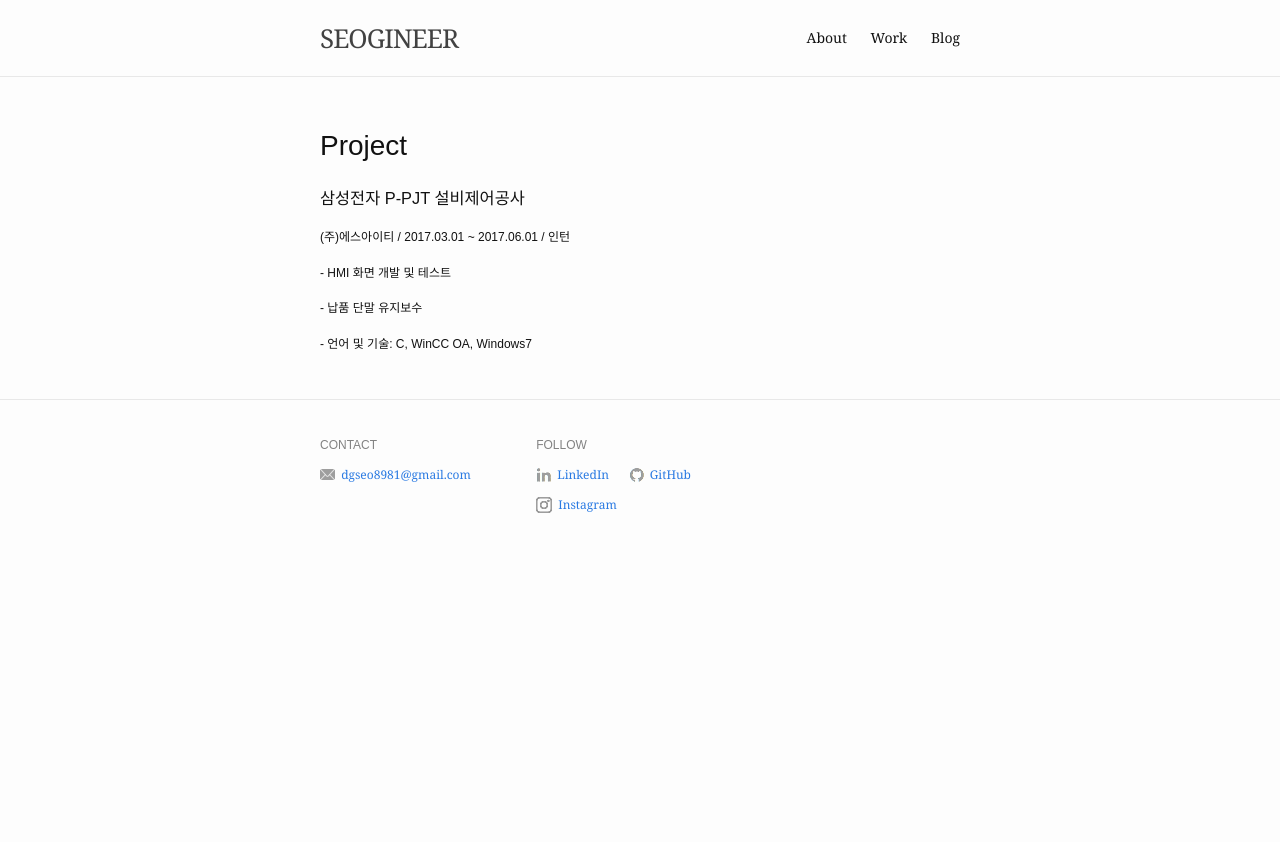
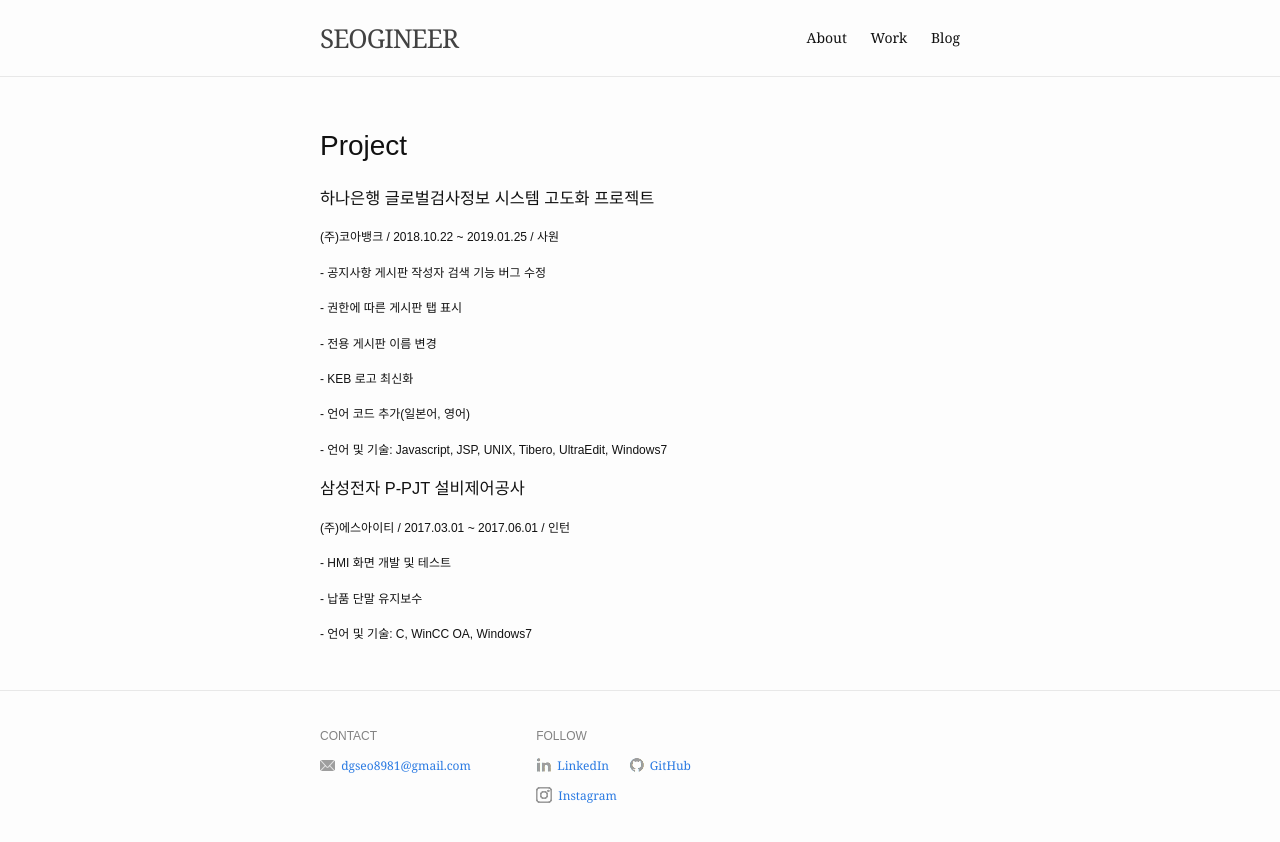
Before and after one commit to seogineer/seogineer.github.io, a Jekyll site: the page built from work.md, in a window 1280 px wide. Shown: the top 842 px of the page. Built offline with Jekyll 4.4.1, drawn with Linux system fonts in a browser that asks for light colours.

Commit message:
2020-11-28

```diff
--- a/work.md
+++ b/work.md
@@ -16,7 +16,14 @@ slug: /work
 ---
 # Project
 
-
+### 하나은행 글로벌검사정보 시스템 고도화 프로젝트
+#### (주)코아뱅크 / 2018.10.22 ~ 2019.01.25 / 사원
+#### - 공지사항 게시판 작성자 검색 기능 버그 수정
+#### - 권한에 따른 게시판 탭 표시
+#### - 전용 게시판 이름 변경
+#### - KEB 로고 최신화
+#### - 언어 코드 추가(일본어, 영어)
+#### - 언어 및 기술: Javascript, JSP, UNIX, Tibero, UltraEdit, Windows7
 
 ### 삼성전자 P-PJT 설비제어공사
 #### (주)에스아이티 / 2017.03.01 ~ 2017.06.01 / 인턴
```
Also changed, not shown: index.md (+0 -5 lines).
